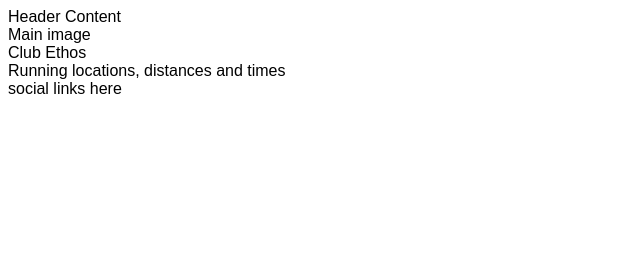
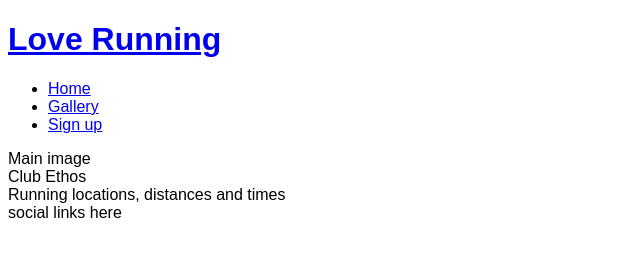
Before and after one commit to Rhesmika/love-running, a plain HTML site: page index.html in a window 1280 px wide. Shown: the whole page, without its empty margins (0-640 px from the left). Drawn offline with Linux system fonts and the light colour scheme.

Commit message:
Add basic header structure

```diff
--- a/index.html
+++ b/index.html
@@ -11,7 +11,25 @@
     <title>Love Running</title>
 </head>
 <body>
-    <header>Header Content</header>
+    <header>
+        <a href="index.html">
+            <h1>Love Running</h1>
+            </a>
+
+            <nav>
+                <ul>
+                    <li>
+                        <a href="index.html">Home</a>
+                    </li>
+                    <li>
+                        <a href="#'">Gallery</a>
+                    </li>
+                    <li>
+                        <a href="#">Sign up</a>
+                    </li>
+                </ul>
+            </nav>
+    </header>
     <section>
         Main image
     </section>
```
